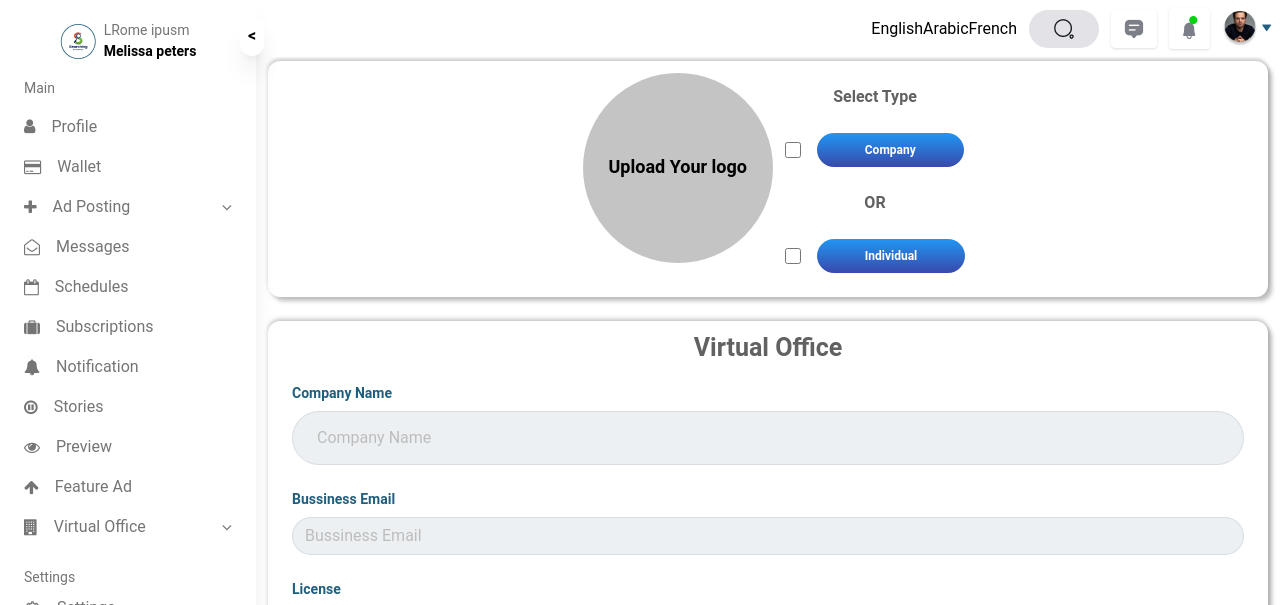
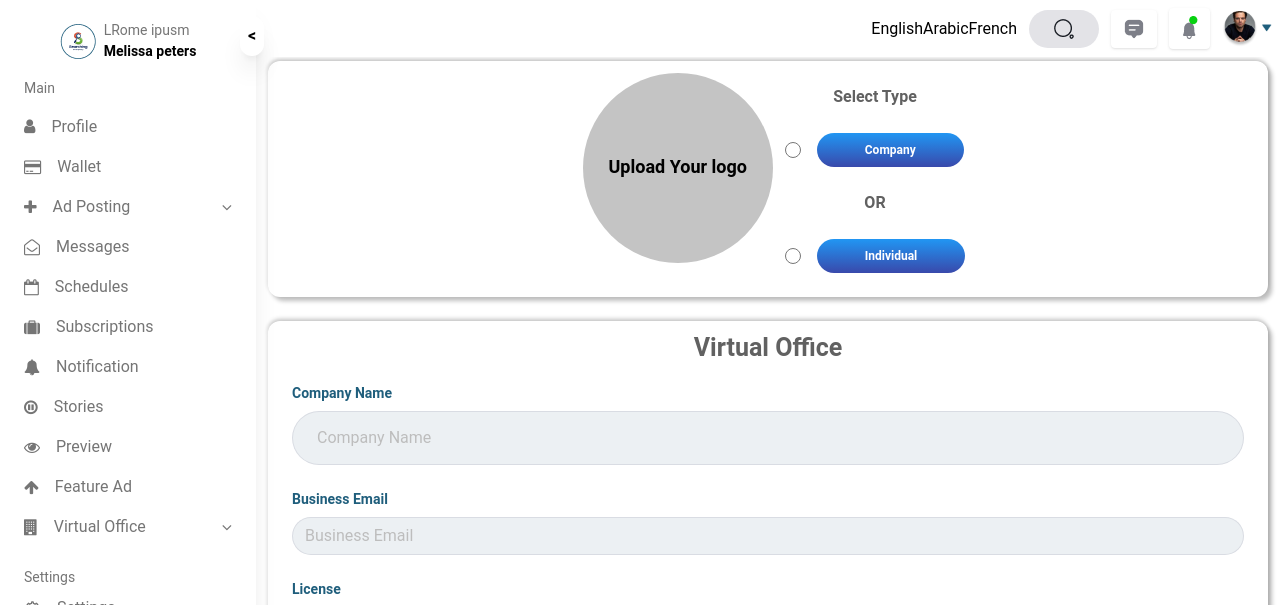
Before and after one commit to UsmanNaveed896/seller-search-app, a React (Create React App) app: page /createvirtualoffice in a window 1280 px wide. Shown: the top 605 px of the page. Built offline with nearby package versions, Linux system fonts and the light colour scheme.

Commit message:
changes 12

```diff
--- a/src/modals/createStories.jsx
+++ b/src/modals/createStories.jsx
@@ -29,7 +29,7 @@ export function CreateStories({ handleOpen, setOpen, open }) {
   const handleContentChange = (event) => {
     setStoryContent(event.target.value);
   };
-
+ console.log(selectedFile,"selected")
   const createStories = () => {
     setLoading(true);
     let token = localStorage.getItem("token");
--- a/src/pages/createVirtualOffice/createVirtualOffice.jsx
+++ b/src/pages/createVirtualOffice/createVirtualOffice.jsx
@@ -1,9 +1,10 @@
-import React, { useState } from "react";
+import React, { useEffect, useState } from "react";
 import Img from "../../assets/Button.png";
 import Img1 from "../../assets/Group 48095764.png";
 import { useForm } from "react-hook-form";
 import { useCreateVirtualOffice } from "../hooks/useCreateVirtualOfficehooks";
 import { Button, Typography } from "@material-tailwind/react";
+
 const CreateVirtualOffice = () => {
   const {
     register,
@@ -16,30 +17,50 @@ const CreateVirtualOffice = () => {
   const shadow =
     "4px 4px 4px 0px rgba(0, 0, 0, 0.25), -1px 4px 6.3px 0px rgba(255, 255, 255, 0.50), 0px -2px 4px 0px rgba(0, 0, 0, 0.25)";
   const createVirtualOfficeHook = useCreateVirtualOffice();
+
   const handleChange = (value) => {
     setValue("type", value === watch("type") ? null : value);
   };
+
   const [selectedImage, setSelectedImage] = useState(null);
   const handleImageClick = () => {
     setSelectedImage(null);
-    document.getElementById('logo').value = null;
+    document.getElementById("logo").value = null;
   };
+
   const handleImageChange = (e) => {
     const file = e.target.files[0];
     if (file) {
       setSelectedImage(URL.createObjectURL(file));
-      setValue("logo", URL.createObjectURL(file));
+      const reader = new FileReader();
+      reader.onloadend = () => {
+        setValue("logo",file);
+      };
     }
   };
+  const country = "USA";
+  const category = "Technology";
+
   const onSubmit = (data) => {
+    const formData = new FormData();
 
-    const formData = new FormData();
-    formData.append("logo", data.logo[0]);
+    // Append each form field to FormData individually
+    // formData.append("businessEmail", data.businessEmail);
+    // formData.append("companyAddress", data.companyAddress);
+    // formData.append("companyName", data.companyName);
+    // formData.append("governmentID", data.governmentID);
+    // formData.append("idCard", data.idCard);
+    // formData.append("license", data.license);
+    // formData.append("logo", data.logo);
+    // formData.append("country",country);
+    // formData.append("category", category);
+    // formData.append("type", data.type);
+
     console.log(data, "data");
     createVirtualOfficeHook.handleCreateVirtualOffice(data).then(() => {
       reset();
     });
-    setSelectedImage(null)
+    setSelectedImage(null);
   };
 
   return (
@@ -68,7 +89,7 @@ const CreateVirtualOffice = () => {
                 )}
                 <input
                   type="file"
-                  {...register("logo", )}
+                  {...register("logo")}
                   className="hidden"
                   id="logo"
                   onChange={handleImageChange}
@@ -80,20 +101,20 @@ const CreateVirtualOffice = () => {
                 </p>
                 <div className="flex gap-4 items-center">
                   <input
-                    id="default-checkbox"
-                    type="checkbox"
+                    id="company-radio"
+                    type="radio"
                     value="company"
                     {...register("type")}
                     onChange={() => handleChange("company")}
                     checked={watch("type") === "company"}
-                    class="w-4 h-4 text-blue-600 bg-gray-100 border-gray-300 rounded focus:ring-blue-500 dark:focus:ring-blue-600 dark:ring-offset-gray-800 focus:ring-2 dark:bg-gray-700 dark:border-gray-600"
-                  ></input>
-                  <button
+                    className="w-4 h-4 text-blue-600 bg-gray-100 border-gray-300 rounded focus:ring-blue-500 dark:focus:ring-blue-600 dark:ring-offset-gray-800 focus:ring-2 dark:bg-gray-700 dark:border-gray-600"
+                  />
+                  <label
+                    htmlFor="company-radio"
                     className="bg-gradient-to-b from-blue-500 to-indigo-600 text-[12px] hover:bg-blue-700 text-white font-semibold py-2 px-12 rounded-full focus:outline-none focus:shadow-outline"
-                    type="button"
                   >
                     Company
-                  </button>
+                  </label>
                 </div>
 
                 <p className="mt-6 mb-6 text-center text-[#616161] font-bold">
@@ -101,91 +122,26 @@ const CreateVirtualOffice = () => {
                 </p>
                 <div className="flex gap-4 items-center">
                   <input
-                    id="default-checkbox"
-                    type="checkbox"
+                    id="individual-radio"
+                    type="radio"
                     value="individual"
                     {...register("type")}
                     onChange={() => handleChange("individual")}
                     checked={watch("type") === "individual"}
-                    class="w-4 h-4 text-blue-600 bg-gray-100 border-gray-300 rounded focus:ring-blue-500 dark:focus:ring-blue-600 dark:ring-offset-gray-800 focus:ring-2 dark:bg-gray-700 dark:border-gray-600"
-                  ></input>
-                  <button
+                    className="w-4 h-4 text-blue-600 bg-gray-100 border-gray-300 rounded focus:ring-blue-500 dark:focus:ring-blue-600 dark:ring-offset-gray-800 focus:ring-2 dark:bg-gray-700 dark:border-gray-600"
+                  />
+                  <label
+                    htmlFor="individual-radio"
                     className="bg-gradient-to-b from-blue-500 to-indigo-600 text-[12px] hover:bg-blue-700 text-white font-semibold py-2 px-12 rounded-full focus:outline-none focus:shadow-outline"
-                    type="button"
                   >
                     Individual
-                  </button>
+                  </label>
                 </div>
               </div>
             </div>
-            <div className="grid grid-cols-1  mt-6">
-              {/* <div
-                className="column1 rounded-xl  px-6 py-2"
-                style={{ boxShadow: shadow }}
-              >
-                <div className="flex justify-center">
-                  <div className="h-[190px] w-[190px] rounded-full bg-[#C4C4C4]">
-                    <p className="text-[18px] text-black pt-16 text-center font-demibold">
-                      Upload Your logo
-                    </p>
-                  </div>
-                </div>
-                <div className="flex justify-center">
-                  <img className="mt-[-2rem]" src={Img} alt="abc" />
-                </div>
-                <p className="text-center font-semibold">My Profile</p>
-                <div className="mb-6">
-                  <label
-                    className="block text-[#1F5E7C] text-sm font-bold mb-2"
-                    htmlFor="fullName"
-                  >
-                    Full Name
-                  </label>
-                  <input
-                    className="appearance-none border bg-[#ECF0F3]  rounded-full w-full py-2 px-3 text-[#616161] leading-tight focus:outline-none focus:shadow-outline"
-                    id="fullName"
-                    type="text"
-                    placeholder="Full Name"
-                  />
-                </div>
-
-                <div className="mb-6">
-                  <label
-                    className="block text-[#1F5E7C] text-sm font-bold mb-2"
-                    htmlFor="phoneNumber"
-                  >
-                    Phone Number
-                  </label>
-                  <input
-                    className="appearance-none border bg-[#ECF0F3]  rounded-full w-full py-2 px-3 text-[#616161] leading-tight focus:outline-none focus:shadow-outline"
-                    id="phoneNumber"
-                    type="text"
-                    placeholder="Phone Number"
-                  />
-                </div>
-
-                <div className="mb-6">
-                  <label
-                    className="block text-[#1F5E7C] text-sm font-bold mb-2"
-                    htmlFor="email"
-                  >
-                    Email
-                  </label>
-                  <input
-                    className="appearance-none border bg-[#ECF0F3]  rounded-full w-full py-2 px-3 text-[#616161] leading-tight focus:outline-none focus:shadow-outline"
-                    id="email"
-                    type="email"
-                    placeholder="Email (Optional)"
-                  />
-                </div>
-                <div className="flex justify-center">
-                  <button className="rounded-full px-8 text-white py-2 bg-[#1F5E7C]">
-                    Choose Category
-                  </button>
-                </div>
-              </div> */}
+            <div className="grid grid-cols-1 mt-6">
               <div
-                className="column2 rounded-xl  px-6 py-2"
+                className="column2 rounded-xl px-6 py-2"
                 style={{ boxShadow: shadow }}
               >
                 <h1 className="text-center text-[#616161] text-[25px] mb-4 font-semibold">
@@ -199,7 +155,7 @@ const CreateVirtualOffice = () => {
                     Company Name
                   </label>
                   <input
-                    className="appearance-none border bg-[#ECF0F3]  rounded-full w-full py-4 px-6 text-[#616161] leading-tight focus:outline-none focus:shadow-outline"
+                    className="appearance-none border bg-[#ECF0F3] rounded-full w-full py-4 px-6 text-[#616161] leading-tight focus:outline-none focus:shadow-outline"
                     id="fullName"
                     type="text"
                     placeholder="Company Name"
@@ -215,15 +171,15 @@ const CreateVirtualOffice = () => {
                 <div className="mb-6">
                   <label
                     className="block text-[#1F5E7C] text-sm font-bold mb-2"
-                    htmlFor="Bussiness Email"
+                    htmlFor="businessEmail"
                   >
-                    Bussiness Email
+                    Business Email
                   </label>
                   <input
-                    className="appearance-none border bg-[#ECF0F3]  rounded-full w-full py-2 px-3 text-[#616161] leading-tight focus:outline-none focus:shadow-outline"
-                    id="Bussiness Email"
+                    className="appearance-none border bg-[#ECF0F3] rounded-full w-full py-2 px-3 text-[#616161] leading-tight focus:outline-none focus:shadow-outline"
+                    id="businessEmail"
                     type="email"
-                    placeholder="Bussiness Email"
+                    placeholder="Business Email"
                     style={{
                       border: errors.businessEmail
                         ? "1px solid red"
@@ -236,13 +192,13 @@ const CreateVirtualOffice = () => {
                 <div className="mb-6">
                   <label
                     className="block text-[#1F5E7C] text-sm font-bold mb-2"
-                    htmlFor="email"
+                    htmlFor="license"
                   >
                     License
                   </label>
                   <input
-                    className="appearance-none border bg-[#ECF0F3]  rounded-full w-full py-2 px-3 text-[#616161] leading-tight focus:outline-none focus:shadow-outline"
-                    id="License"
+                    className="appearance-none border bg-[#ECF0F3] rounded-full w-full py-2 px-3 text-[#616161] leading-tight focus:outline-none focus:shadow-outline"
+                    id="license"
                     type="text"
                     placeholder="License"
                     style={{
@@ -253,16 +209,17 @@ const CreateVirtualOffice = () => {
                     {...register("license", { required: true })}
                   />
                 </div>
+
                 <div className="mb-6">
                   <label
                     className="block text-[#1F5E7C] text-sm font-bold mb-2"
-                    htmlFor="email"
+                    htmlFor="companyAddress"
                   >
                     Company Address
                   </label>
                   <input
-                    className="appearance-none border bg-[#ECF0F3]  rounded-full w-full py-2 px-3 text-[#616161] leading-tight focus:outline-none focus:shadow-outline"
-                    id="Company Address"
+                    className="appearance-none border bg-[#ECF0F3] rounded-full w-full py-2 px-3 text-[#616161] leading-tight focus:outline-none focus:shadow-outline"
+                    id="companyAddress"
                     type="text"
                     placeholder="Company Address"
                     style={{
@@ -273,17 +230,18 @@ const CreateVirtualOffice = () => {
                     {...register("companyAddress", { required: true })}
                   />
                 </div>
+
                 <div className="mb-6">
                   <label
                     className="block text-[#1F5E7C] text-sm font-bold mb-2"
-                    htmlFor="email"
+                    htmlFor="governmentID"
                   >
                     Government I'D
                   </label>
-                  <div className="flex justify-between ">
+                  <div className="flex justify-between">
                     <input
-                      className="appearance-none border bg-[#ECF0F3]  rounded-full w-full py-2 px-3 text-[#616161] leading-tight focus:outline-none focus:shadow-outline"
-                      id="Government I'D"
+                      className="appearance-none border bg-[#ECF0F3] rounded-full w-full py-2 px-3 text-[#616161] leading-tight focus:outline-none focus:shadow-outline"
+                      id="governmentID"
                       type="text"
                       placeholder="Government I'D"
                       style={{
@@ -294,21 +252,22 @@ const CreateVirtualOffice = () => {
                       {...register("governmentID", { required: true })}
                     />
                     <div className="ml-[-25px] mt-2">
-                      <img className="pl-[-5px] " src={Img1} alt="abc" />
+                      <img className="pl-[-5px]" src={Img1} alt="abc" />
                     </div>
                   </div>
                 </div>
+
                 <div className="mb-6">
                   <label
                     className="block text-[#1F5E7C] text-sm font-bold mb-2"
-                    htmlFor="email"
+                    htmlFor="idCard"
                   >
                     I'D Card
                   </label>
-                  <div className="flex justify-between ">
+                  <div className="flex justify-between">
                     <input
-                      className="appearance-none border bg-[#ECF0F3]  rounded-full w-full py-2 px-3 text-[#616161] leading-tight focus:outline-none focus:shadow-outline"
-                      id="I'D Card"
+                      className="appearance-none border bg-[#ECF0F3] rounded-full w-full py-2 px-3 text-[#616161] leading-tight focus:outline-none focus:shadow-outline"
+                      id="idCard"
                       type="number"
                       placeholder="I'D Card"
                       style={{
@@ -319,10 +278,11 @@ const CreateVirtualOffice = () => {
                       {...register("idCard", { required: true })}
                     />
                     <div className="ml-[-25px] mt-2">
-                      <img className="pl-[-5px] " src={Img1} alt="abc" />
+                      <img className="pl-[-5px]" src={Img1} alt="abc" />
                     </div>
                   </div>
                 </div>
+
                 <div className="flex justify-center mb-4">
                   <button
                     type="submit"
```
Also changed, not shown: src/pages/carSelling/carSelling.jsx (+10 -1 lines).
